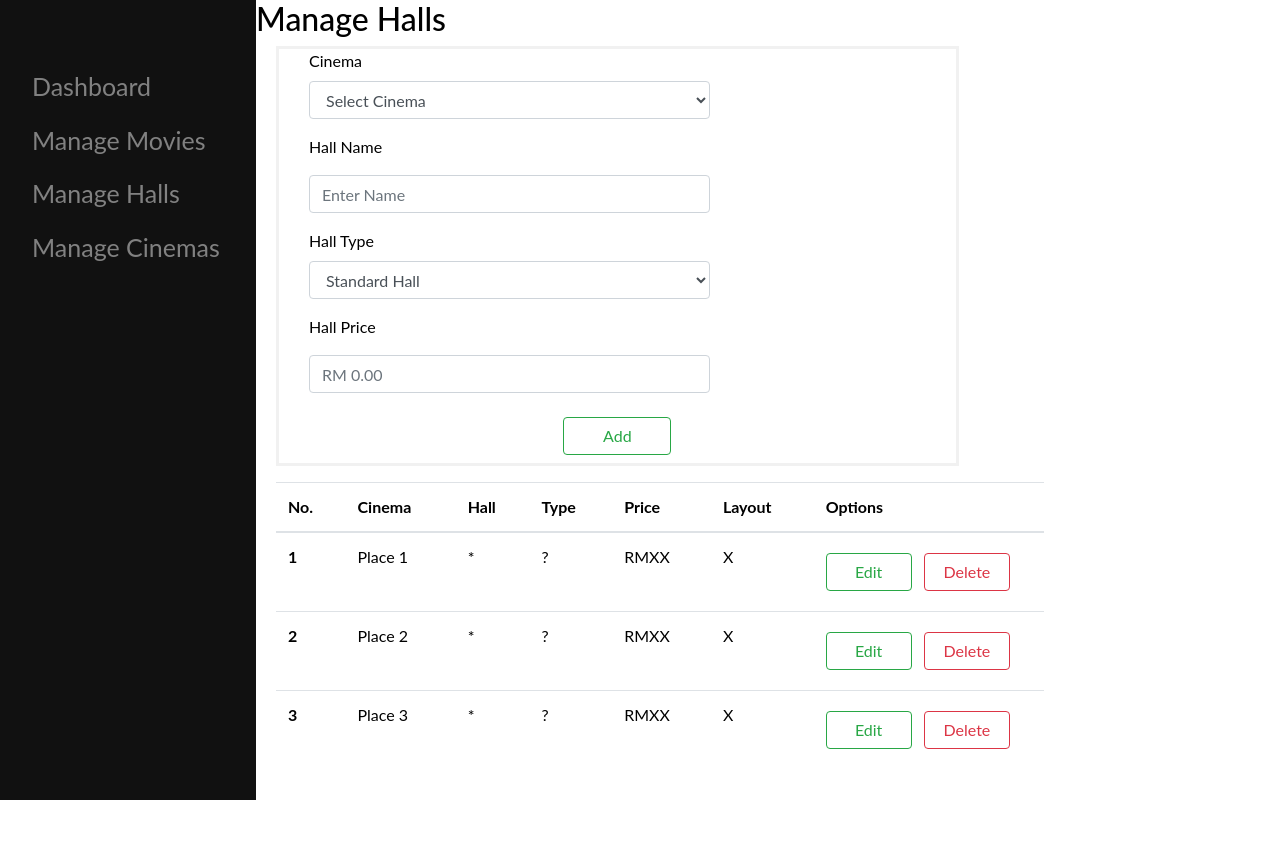
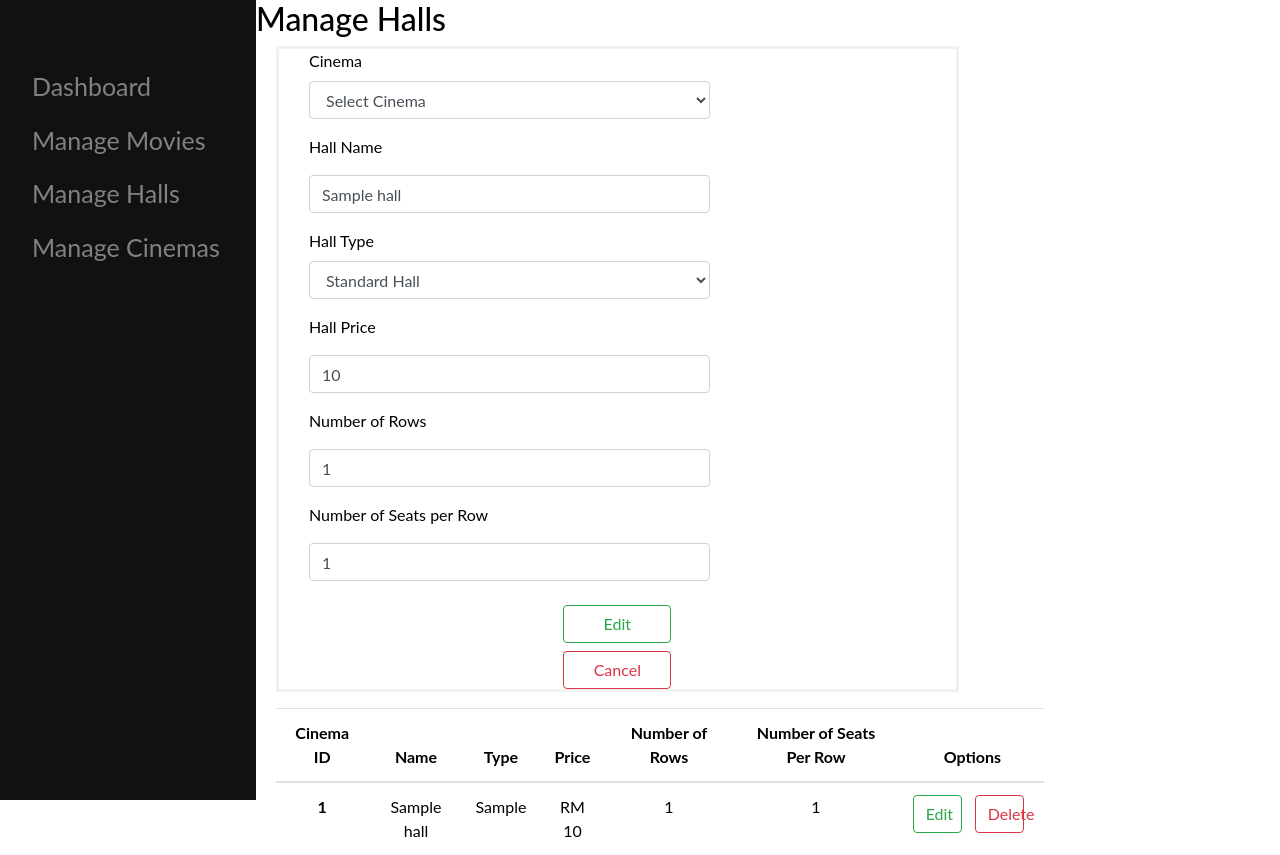
Before and after one commit to nitsuzxz/Online-Booking-Ticket, a PHP site: page /hall/hall.php?edit=1&cinema=1 in a window 1280 px wide. Before the commit the page ends 800 px from the top, so only its background shows below. Run offline with PHP 8.4, Linux system fonts and the light colour scheme; data comes from the database, SQL or seed files in the repository; tables that the repository leaves empty hold one stand-in row (values such as "Sample post").

Commit message:
completed hall CRUD

```diff
--- a/Admin-Side/cinema/cinema.php
+++ b/Admin-Side/cinema/cinema.php
@@ -64,9 +64,9 @@ include './addCinema.php'
                   <td><?php echo $cinemaRes['cinema_id']; ?></td>
                   <td><?php echo $cinemaRes['cinema_name']; ?></td>
                   <td><?php echo $cinemaRes['cinema_location']; ?></td>
-                  <td><a type="button" href="./cinema.php?edit=<?php echo $cinID ?>"class="btn btn-outline-success col-md-5">Edit</a>
+                  <td><a type="button" href="./cinema.php?edit=<?php echo $cinID; ?>"class="btn btn-outline-success col-md-5">Edit</a>
                   &nbsp;
-                  <a type="button" href="./cinema.php?delete=<?php echo $cinID ?>" class="btn btn-outline-danger col-md-5">Delete</a>
+                  <a type="button" href="./cinema.php?delete=<?php echo $cinID; ?>" class="btn btn-outline-danger col-md-5">Delete</a>
                   </td>
                 </tr>
             <?php endforeach; ?>
--- a/Admin-Side/hall/hall.php
+++ b/Admin-Side/hall/hall.php
@@ -1,5 +1,6 @@
 <?php
   include ('../../Config/db_config.php');
+  include ('./manageHall.php');
 ?>
 
 <!DOCTYPE html>
@@ -23,21 +24,37 @@
 
 				<h2>Manage Halls</h2>
 
-				<form class="col-8" style="margin: 0px 20px;">
+				<form action="" method="post" class="col-8" style="margin: 0px 20px;">
 
   					<div class="col-8">
   						<label for="inputRate">Cinema</label>
    						<div class="form-group">
-               <select  class="selectpicker form-control">
-                <option value='' required>Select Cinema</option>
+               <select name="cinemaID" class="selectpicker form-control" required>
+                <option value=''>Select Cinema</option>
                   <?php
 
                     $query="SELECT cinema_id, cinema_name FROM cinema ORDER BY cinema_name ASC";
                     $res = mysqli_query($conn, $query);
 
                     $cinemaList = mysqli_fetch_all($res, MYSQLI_ASSOC);
-                  foreach($cinemaList as $listof ){
-                    echo '<option value="'.$listof['cinema_id'].'">'.$listof['cinema_name'].'</option>';
+                    foreach($cinemaList as $listof){
+                      echo '<option value="'.$listof['cinema_id'].'" ';
+
+                        if(isset($_GET['edit'])){
+
+
+
+                          $selectedID = $_GET['cinema'];
+                          $retrievedID = $listof['cinema_id'];
+                          if ($retrievedID==$selectedID){
+                            echo 'selected="selected"';
+                          }
+                          else{
+                           echo 'in else rn';
+                          }
+                        }
+
+                      echo '>'.$listof['cinema_name'].'</option>';
                     }
                   ?>
 
@@ -47,13 +64,13 @@
 
   					<div class="form-group col-8">
     					<label for="inputName">Hall Name</label>
-    					<input type="text" class="form-control col-12" id="inputName"  placeholder="Enter Name">
+    					<input type="text" name="hallName" class="form-control col-12" id="inputName"  placeholder="Enter Name" value="<?php echo $hallName; ?>">
   					</div>
 
   					<div class="col-8">
   						<label for="inputRate">Hall Type</label>
    						<div class="form-group">
-      						<select class="selectpicker form-control">
+      						<select name="hallType" class="selectpicker form-control">
         						<option value='Standard Hall'>Standard Hall</option>
         						<option value='Premiere Class'>Premiere Class</option>
         						<option value='Platinum Movie Suites'>Platinum Movie Suites</option>
@@ -64,13 +81,29 @@
 
   					<div class="form-group col-8">
   						<label for="inputName">Hall Price</label>
-  						<input type="text" class="form-control col-12" placeholder="RM 0.00">
+  						<input name="hallPrice" type="number" class="form-control col-12" placeholder="RM 0.00" step=".10" value="<?php echo $hallPrice; ?>">
 		        </div>
 
+            <div class="form-group col-8">
+              <label for="inputName">Number of Rows</label>
+              <input name="hallRow" type="number" class="form-control col-12" placeholder="Enter number of rows (Min = 5, Max 10)" min="5" max="10" value="<?php echo $hallRow; ?>">
+            </div>
 
+            <div class="form-group col-8">
+              <label for="inputName">Number of Seats per Row</label>
+              <input name="hallSeatsPerRow" type="number" class="form-control col-12" placeholder="Enter number of seats per row (Min = 10, Max 14)" min="10" max="14" value="<?php echo $hallSeatsPerRow; ?>">
+            </div>
 
-   					<button type="submit" class="btn btn-outline-success col-md-2 offset-md-5">Add</button>
+            <?php if (isset($_GET['edit'])){
+              $id = $_GET['edit'];
+              echo '<input  type="hidden" name="hallID" value="'.$id.'"></input>';
+              echo '<button name="editHall" type="submit" class="btn btn-outline-success col-md-2 offset-md-5">Edit</button>';
+              echo "<a href='./hall.php' type='button' class='btn btn-outline-danger col-md-2 offset-md-5' >Cancel</a>";
+            } else{
+              echo '<button type="submit" name="addHall" class="btn btn-outline-success col-md-2 offset-md-5">Add</button>';
+            }
 
+            ?>
 				</form>
 
         <p></p>
@@ -78,52 +111,31 @@
         <table class="table w-75 p-3" style="margin: 0px 20px;">
             <thead>
               <tr>
-                <th scope="col">No.</th>
-                <th scope="col">Cinema</th>
-                <th scope="col">Hall</th>
-                <th scope="col">Type</th>
-                <th scope="col">Price</th>
-                <th scope="col">Layout</th>
-                <th scope="col">Options</th>
+                <th style="text-align: center;" scope="col">Cinema ID</th>
+                <th style="text-align: center;" scope="col">Name</th>
+                <th style="text-align: center;" scope="col">Type</th>
+                <th style="text-align: center;" scope="col">Price</th>
+                <th style="text-align: center;" scope="col">Number of Rows</th>
+                <th style="text-align: center;" scope="col">Number of Seats Per Row</th>
+                <th style="text-align: center;" scope="col">Options</th>
               </tr>
             </thead>
             <tbody>
+              <?php foreach ($hallList as $hall): ?>
                 <tr>
-                <th scope="row">1</th>
-                <td>Place 1</td>
-                <td>*</td>
-                <td>?</td>
-                <td>RMXX</td>
-                <td>X</td>
-                <td><button type="submit" class="btn btn-outline-success col-md-5">Edit</button>
+                  <?php $hallID = $hall['hall_id']; ?>
+                  <th style="text-align: center;" scope="row"><?php echo $hall['hall_cinema_id'];?></th>
+                  <td style="text-align: center;"><?php echo $hall['hall_name'];?></td>
+                  <td style="text-align: center;"><?php echo $hall['hall_type'];?></td>
+                  <td style="text-align: center;">RM <?php echo $hall['hall_price'];?></td>
+                  <td style="text-align: center;"><?php echo $hall['seat_row'];?></td>
+                  <td style="text-align: center;"><?php echo $hall['seat_number'];?></td>
+                  <td><a type="button" href="./hall.php?edit=<?php echo $hallID; ?>&cinema=<?php echo $hall['hall_cinema_id']?>" class="btn btn-outline-success col-md-5">Edit</a>
                   &nbsp;
-                <button type="submit" class="btn btn-outline-danger col-md-5">Delete</button>
+                  <a type="button" href="./hall.php?delete=<?php echo $hallID; ?>" class="btn btn-outline-danger col-md-5">Delete</a>
                   </td>
                 </tr>
-              <tr>
-                <th scope="row">2</th>
-                  <td>Place 2</td>
-                  <td>*</td>
-                  <td>?</td>
-                  <td>RMXX</td>
-                  <td>X</td>
-                  <td><button type="submit" class="btn btn-outline-success col-md-5">Edit</button>
-                &nbsp;
-                <button type="submit" class="btn btn-outline-danger col-md-5">Delete</button>
-                </td>
-              </tr>
-              <tr>
-                <th scope="row">3</th>
-                  <td>Place 3</td>
-                  <td>*</td>
-                  <td>?</td>
-                  <td>RMXX</td>
-                  <td>X</td>
-                  <td><button type="submit" class="btn btn-outline-success col-md-5">Edit</button>
-                &nbsp;
-                <button type="submit" class="btn btn-outline-danger col-md-5">Delete</button>
-                </td>
-              </tr>
+              <?php endforeach; ?>
           </tbody>
         </table>
 
--- /dev/null
+++ b/Admin-Side/hall/manageHall.php
@@ -0,0 +1,70 @@
+<?php
+
+	$cinemaID = '';
+	$hallName = '';
+	$hallType = '';
+	$hallPrice = '';
+	$hallRow = '';
+	$hallSeatsPerRow = '';
+
+	$query = 'SELECT * FROM hall ORDER BY hall_cinema_id ASC';
+
+  	$res = mysqli_query($conn, $query);
+  	$hallList = mysqli_fetch_all($res, MYSQLI_ASSOC);
+
+	if (isset($_POST['addHall'])) {
+		//echo $_POST['cineID'];
+		$cinemaID = $_POST['cinemaID'];
+		$hallName = $_POST['hallName'];
+		$hallType = $_POST['hallType'];
+		$hallPrice = $_POST['hallPrice'];
+		$hallRow = $_POST['hallRow'];
+		$hallSeatsPerRow = $_POST['hallSeatsPerRow'];
+
+		$query = "INSERT INTO hall(hall_name, hall_cinema_id, hall_type, hall_price, seat_row, seat_number) VALUES ('$hallName', '$cinemaID', '$hallType', '$hallPrice', '$hallRow', '$hallSeatsPerRow')";
+		echo $query;
+		if (mysqli_query($conn, $query)) {
+			header('Location: hall.php');
+		}
+		else{
+			echo "Query x jadi";
+		}
+
+		//echo $query;
+
+	}
+
+	if (isset($_GET['delete'])){
+		$query = "DELETE FROM hall WHERE hall_id = {$_GET['delete']}";
+		mysqli_query($conn, $query);
+		header('Location: hall.php');
+	}
+
+	if (isset($_GET['edit'])){
+		$query = "SELECT * FROM hall WHERE hall_id = {$_GET['edit']}";
+		$res = mysqli_query($conn, $query);
+		$hallInst = mysqli_fetch_array($res);
+
+		$cinemaID = $hallInst['hall_cinema_id'];
+		$hallName = $hallInst['hall_name'];
+		$hallType = $hallInst['hall_type'];
+		$hallPrice = $hallInst['hall_price'];
+		$hallRow = $hallInst['seat_row'];
+		$hallSeatsPerRow = $hallInst['seat_number'];
+	}
+
+	if (isset($_POST['editHall'])){
+		$hallID = $_POST['hallID'];
+		$cinemaID = $_POST['cinemaID'];
+		$hallName = $_POST['hallName'];
+		$hallType = $_POST['hallType'];
+		$hallPrice = $_POST['hallPrice'];
+		$hallRow = $_POST['hallRow'];
+		$hallSeatsPerRow = $_POST['hallSeatsPerRow'];
+
+		$query = "UPDATE hall SET hall_cinema_id = '$cinemaID', hall_name = '$hallName', hall_type = '$hallType', hall_price = '$hallPrice', seat_row = '$hallRow', seat_number = '$hallSeatsPerRow' WHERE hall_id = '$hallID'";
+
+		mysqli_query($conn, $query);
+		header('Location: hall.php');
+	}
+?>
```
Also changed, not shown: Admin-Side/cinema/addCinema.php (+4 -6 lines). Lines whose indentation alone changed are shown as unchanged.
